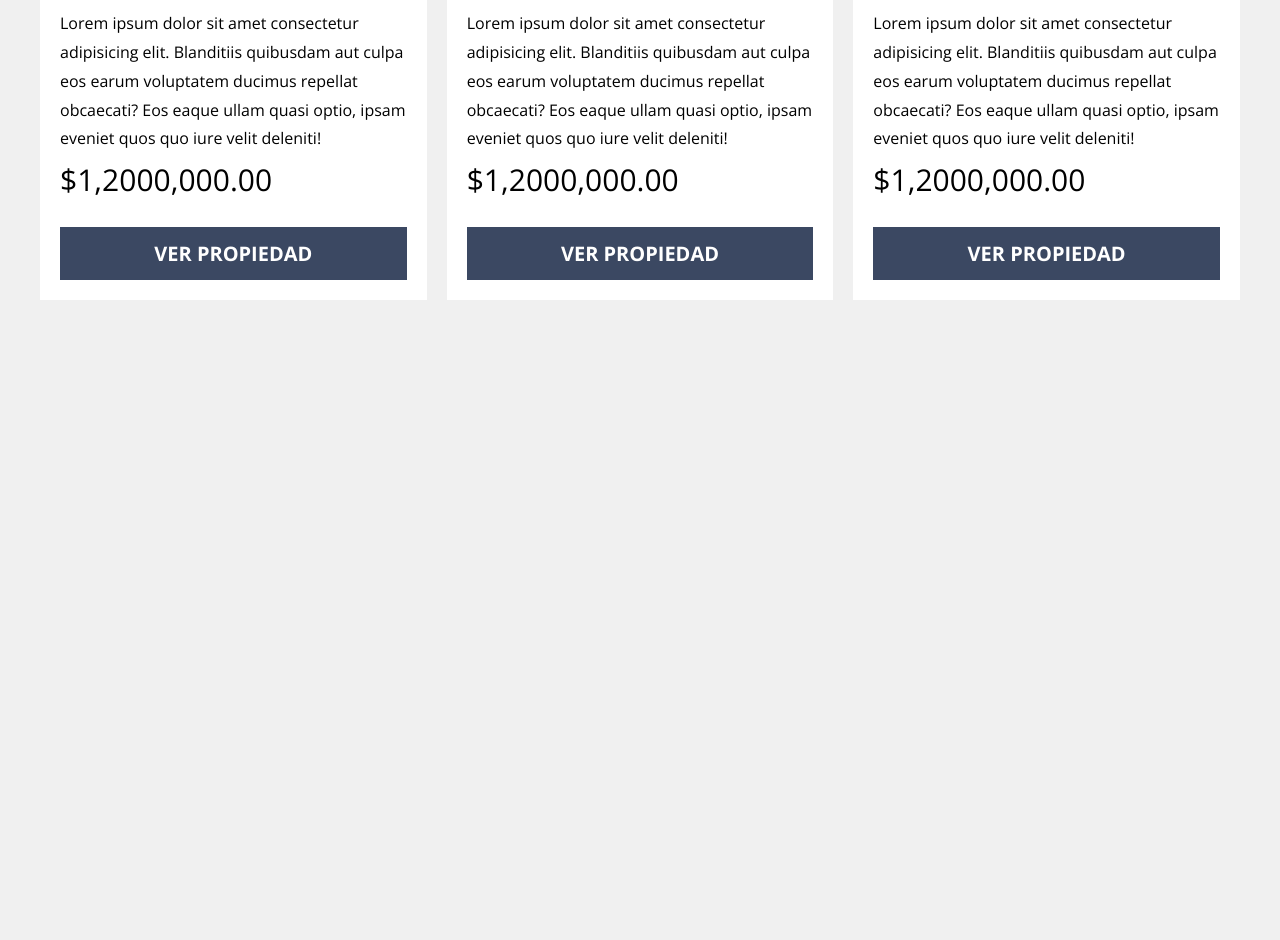
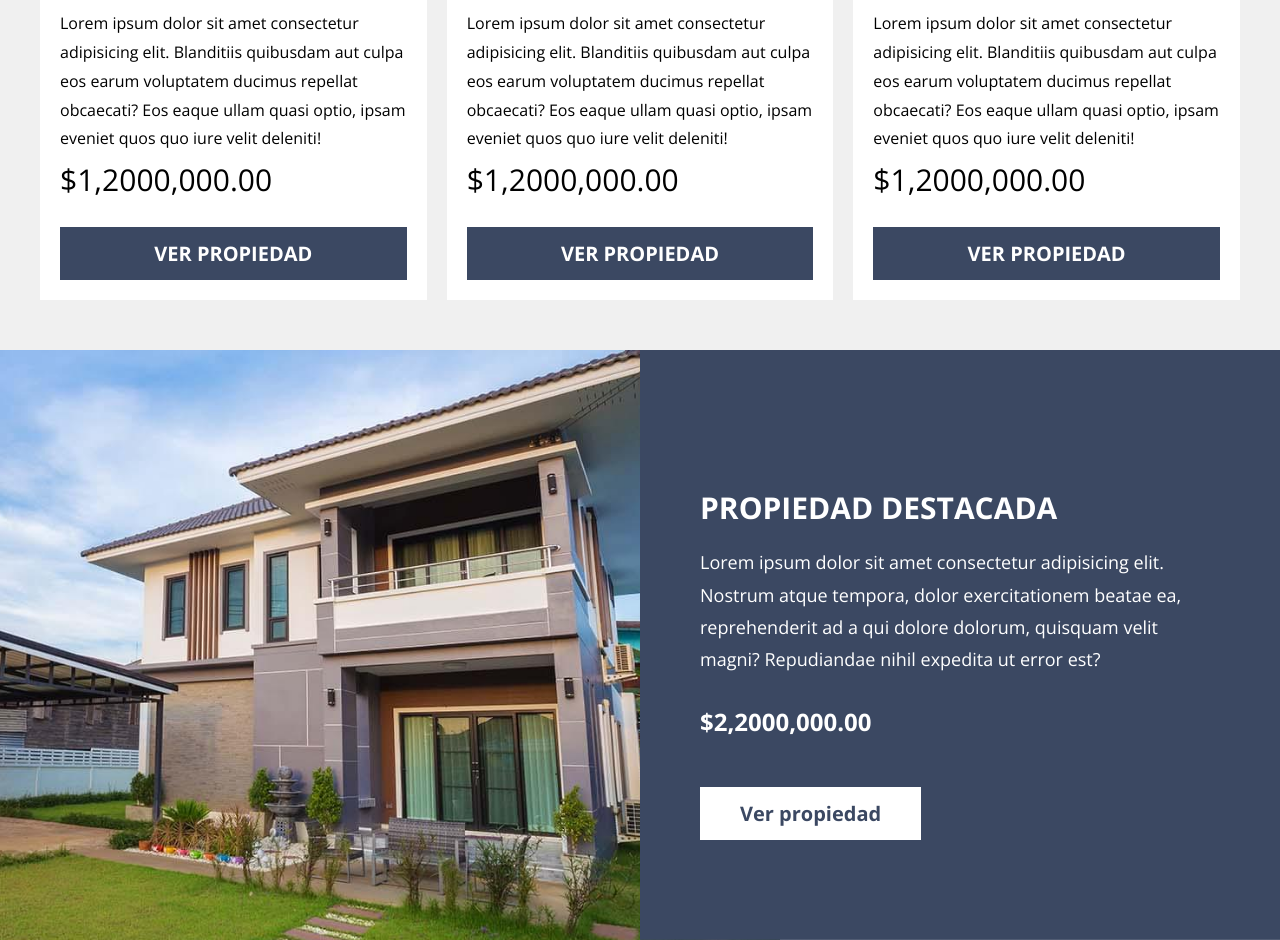
Before and after one commit to AldaMayorgaDev/09-RealState, a website: page index.html in a window 1280 px wide. Shown: the part 1646-2586 px from the top of the page. Before the commit the page ends 1946 px from the top, so only its background shows below. Drawn offline with nearby package versions, Linux system fonts and the light colour scheme.

Commit message:
Se agrega contenido y estilos a seccion destacada

```diff
--- a/index.html
+++ b/index.html
@@ -123,5 +123,16 @@
             </div> <!-- fin .propiedad -->
         </div>
     </main> <!-- Fin propiedades -->
+
+    <section class="destacada">
+        <div class="destacada__grid contenedor">
+            <div class="destacada__contenido">
+                <h3 class="destacada__heading">Propiedad Destacada</h3>
+                <p class="destacada__texto">Lorem ipsum dolor sit amet consectetur adipisicing elit. Nostrum atque tempora, dolor exercitationem beatae ea, reprehenderit ad a qui dolore dolorum, quisquam velit magni? Repudiandae nihil expedita ut error est?</p>
+                <p class="destacada__precio">$2,2000,000.00</p>
+                <a href="#" class="destacada__enlace">Ver propiedad</a>
+            </div>
+        </div>
+    </section>
 </body>
 </html>
--- /dev/null
+++ b/src/scss/ui/contenido/_destacada.scss
@@ -0,0 +1,56 @@
+/* Destacada */
+
+@use 'base/variables' as v;
+@use 'base/mixins' as m;
+.destacada{
+    margin-top:5rem;
+    background-image: linear-gradient(to bottom, transparent 0%, transparent 50%, v.$primario 50%, v.$primario 100%),url(../img/destacada.jpg);
+    background-size: 100%, cover;
+    background-position: center, -90rem -30rem;
+    background-repeat: no-repeat;
+
+    @include m.tablet{
+        background-image: linear-gradient(to right, transparent 0%, transparent 50%, v.$primario 50%, v.$primario 100%),url(../img/destacada.jpg);
+        background-position: center,-50rem center;
+    }
+
+    &__grid{
+        display: grid;
+
+        grid-template-rows: repeat(2, 1fr);
+        @include m.tablet{
+            grid-template-rows: unset;
+            @include m.grid(2, 2rem);
+        }
+    }
+
+    &__contenido{
+        padding: 5rem;
+        grid-row: 2/3;
+
+        @include m.tablet{
+            padding: 10rem 5rem;
+            grid-column: 2/3;
+        }
+    }
+    &__heading{
+        color: v.$blanco;
+        text-transform: uppercase
+
+    }
+
+    &__texto{
+        color: v.$blanco;
+        font-size: 1.8rem;
+
+    }
+
+    &__precio{
+        color: v.$blanco;
+        font-size: 2.4rem;
+        font-weight: 700;
+    }
+    &__enlace{
+        @include m.boton(v.$blanco, v.$primario);
+    }
+}
--- a/src/scss/ui/contenido/_index.scss
+++ b/src/scss/ui/contenido/_index.scss
@@ -1 +1,2 @@
 @forward 'propiedades';
+@forward 'destacada';
```
Also changed, not shown: build/css/app.css, 1 other file.
